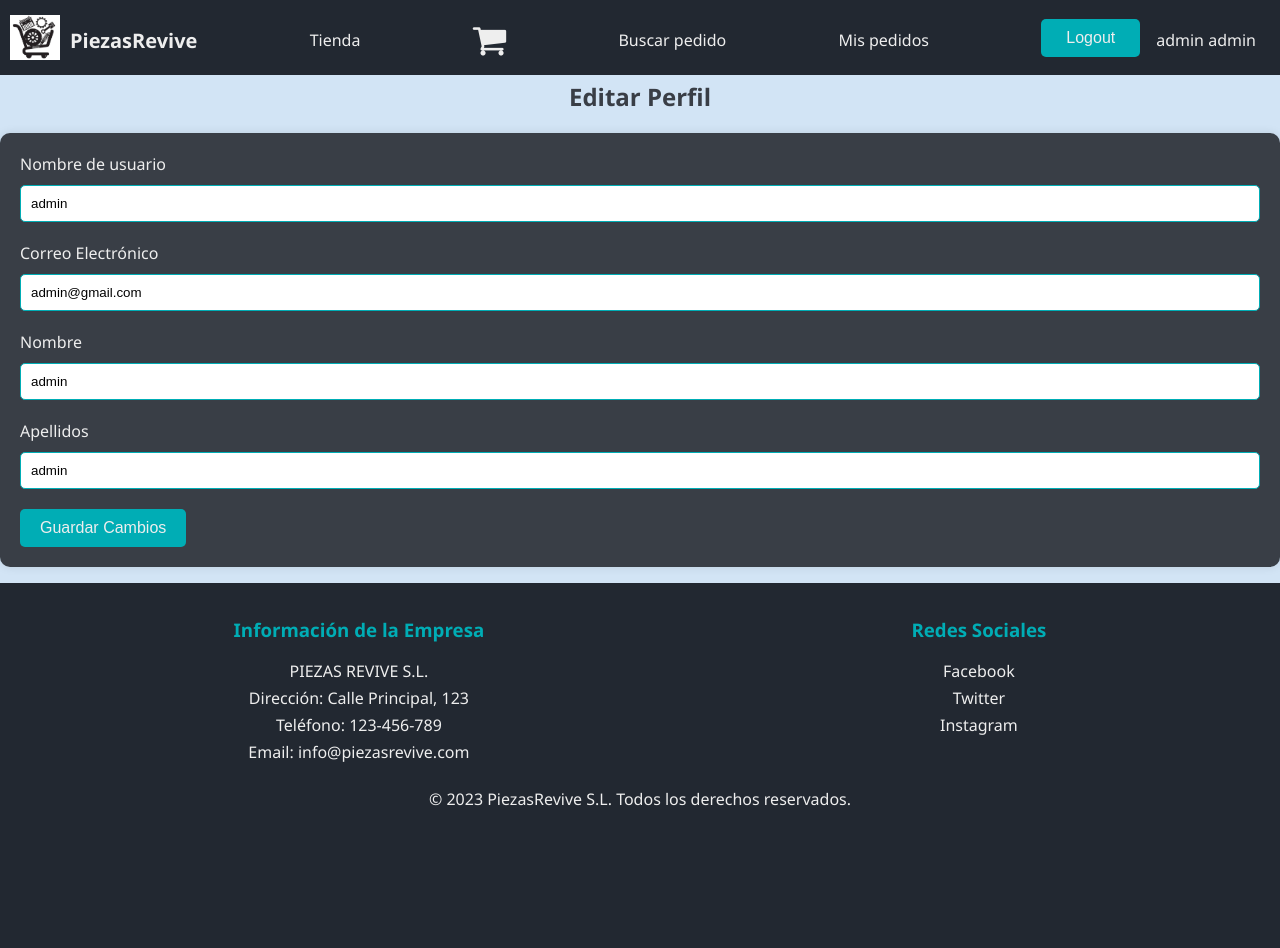
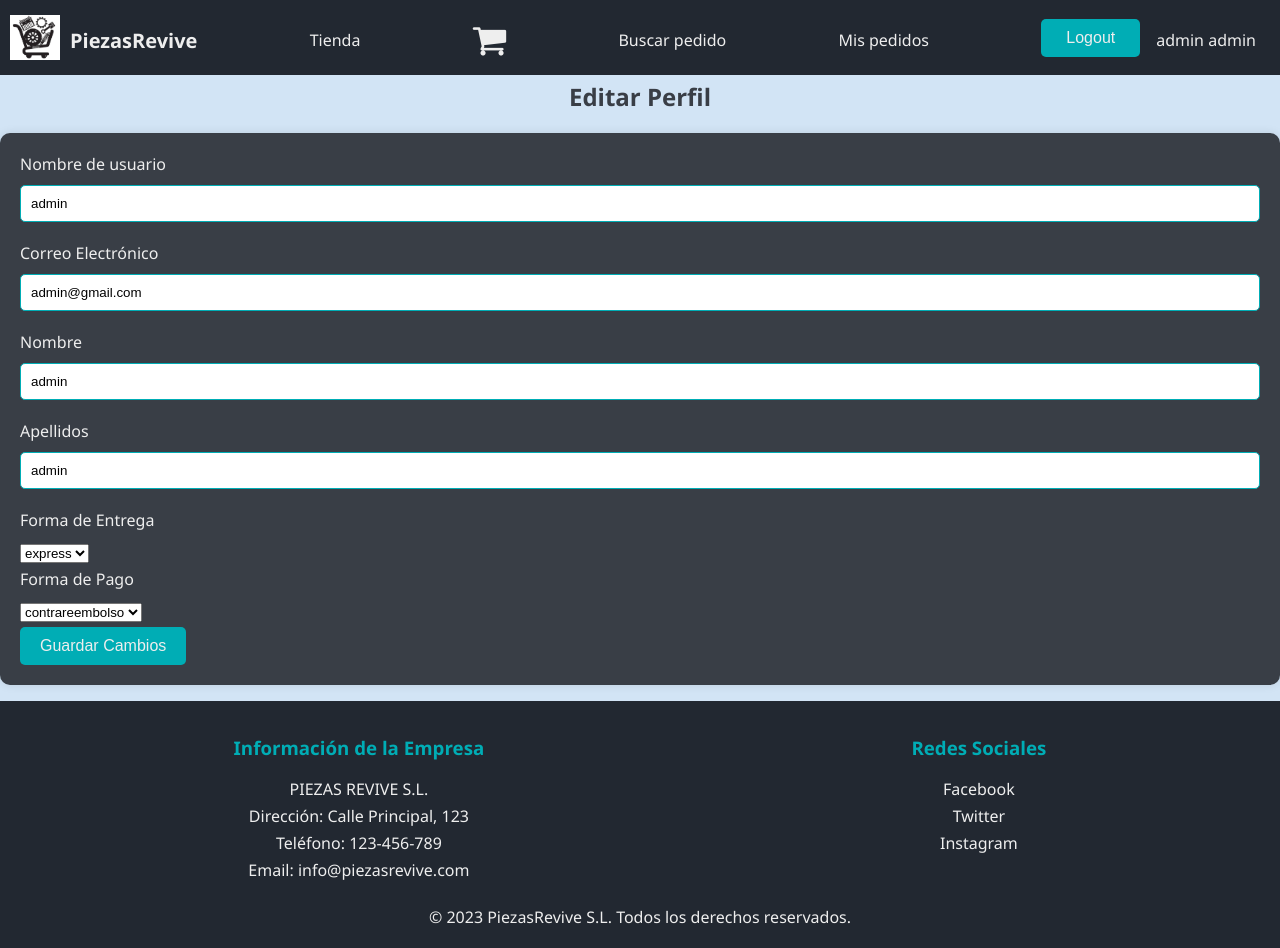
Before and after one commit to diegarlin/piezasRevive, a Django app: page /edit/ in a window 1280 px wide. Before the commit the page ends 806 px from the top, so only its background shows below. Run offline with Django 4.2, Linux system fonts and the light colour scheme; a user stored in the database is signed in; some libraries are stand-ins or nearby versions.

Commit message:
feat: cambios en perfilUsuario

```diff
--- a/piezasRevive/forms.py
+++ b/piezasRevive/forms.py
@@ -8,6 +8,30 @@ class RegistroUsuarioForm(UserCreationForm):
     first_name = forms.CharField(max_length=30, required=True, label="Nombre")
     last_name = forms.CharField(max_length=30, required=True, label="Apellidos")
 
+    EXPRESS = 'express'
+    NORMAL = 'normal'
+
+    FORMA_ENTREGA = (
+        (EXPRESS, 'express'),
+        (NORMAL, 'normal'),
+    )
+
+    forma_entrega = forms.ChoiceField(
+        choices=FORMA_ENTREGA,
+    )
+
+    CONTRAREEMBOLSO = 'contrareembolso'
+    TARJETA = 'tarjeta'
+
+    FORMA_PAGO = (
+        (CONTRAREEMBOLSO, 'contrareembolso'),
+        (TARJETA, 'tarjeta'),
+    )
+
+    forma_pago = forms.ChoiceField(
+        choices=FORMA_PAGO,
+    )
+
     def clean_email(self):
         email = self.cleaned_data.get('email')
         if User.objects.filter(email=email).exists():
@@ -16,7 +40,7 @@ class RegistroUsuarioForm(UserCreationForm):
 
     class Meta:
         model = User
-        fields = ['username', 'email', 'first_name', 'last_name', 'password1', 'password2']
+        fields = ['username', 'email', 'first_name', 'last_name', 'password1', 'password2', 'forma_pago', 'forma_entrega']
 
 class CorreoElectronicoAuthenticationForm(AuthenticationForm):
     username = forms.EmailField(widget=forms.TextInput(attrs={'autofocus': True}), label="Email")
@@ -30,6 +54,30 @@ class EditarPerfilForm(UserChangeForm):
     first_name = forms.CharField(max_length=30, required=True, label="Nombre")
     last_name = forms.CharField(max_length=30, required=True, label="Apellidos")
 
+    EXPRESS = 'express'
+    NORMAL = 'normal'
+
+    FORMA_ENTREGA = (
+        (EXPRESS, 'express'),
+        (NORMAL, 'normal'),
+    )
+
+    forma_entrega = forms.ChoiceField(
+        choices=FORMA_ENTREGA,
+    )
+
+    CONTRAREEMBOLSO = 'contrareembolso'
+    TARJETA = 'tarjeta'
+
+    FORMA_PAGO = (
+        (CONTRAREEMBOLSO, 'contrareembolso'),
+        (TARJETA, 'tarjeta'),
+    )
+
+    forma_pago = forms.ChoiceField(
+        choices=FORMA_PAGO,
+    )
+
     def clean_email(self):
         email = self.cleaned_data.get('email')
         # Excluir el usuario actual de la validación
@@ -39,4 +87,4 @@ class EditarPerfilForm(UserChangeForm):
 
     class Meta:
         model = User
-        fields = ['username', 'email', 'first_name', 'last_name']
+        fields = ['username', 'email', 'first_name', 'last_name', 'forma_entrega', 'forma_pago']
--- a/piezasRevive/templates/piezasRevive/editar_perfil.html
+++ b/piezasRevive/templates/piezasRevive/editar_perfil.html
@@ -42,6 +42,22 @@
         </div>
       </div>
 
+      <!-- Nuevos campos para Forma de Entrega y Forma de Pago -->
+      <div class="mb-3">
+        <label for="{{ form.forma_entrega.id_for_label }}">Forma de Entrega</label>
+        {{ form.forma_entrega }}
+        <div class="invalid-feedback">
+          {{ form.forma_entrega.errors.as_text }}
+        </div>
+      </div>
+
+      <div class="mb-3">
+        <label for="{{ form.forma_pago.id_for_label }}">Forma de Pago</label>
+        {{ form.forma_pago }}
+        <div class="invalid-feedback">
+          {{ form.forma_pago.errors.as_text }}
+        </div>
+      </div>
 
       <button type="submit" class="btn btn-primary">Guardar Cambios</button>
     </form>
--- a/piezasRevive/views.py
+++ b/piezasRevive/views.py
@@ -14,6 +14,15 @@ def register_view(request):
         form = RegistroUsuarioForm(request.POST)
         if form.is_valid():
             user = form.save()
+
+            # Obtener los datos de forma de pago y forma de entrega del RegistroUsuarioForm
+            forma_entrega = form.cleaned_data['forma_entrega']
+            forma_pago = form.cleaned_data['forma_pago']
+
+            # Crear el perfil vinculado al usuario con los datos obtenidos
+            perfil_usuario = PerfilUsuario.objects.create(usuario=user, forma_entrega=forma_entrega, forma_pago=forma_pago)
+
+            # Iniciar sesión y redirigir
             login(request, user)
             messages.success(request, '¡Registro exitoso!')
             return redirect('login')
@@ -61,6 +70,17 @@ def editar_perfil(request):
         form = EditarPerfilForm(request.POST, instance=request.user)
         if form.is_valid():
             form.save()
+
+            # Obtener los datos de forma de pago y forma de entrega del EditarPerfilForm
+            forma_entrega = form.cleaned_data['forma_entrega']
+            forma_pago = form.cleaned_data['forma_pago']
+
+            # Actualizar el perfil vinculado al usuario con los datos obtenidos
+            perfil_usuario, created = PerfilUsuario.objects.get_or_create(usuario=request.user)
+            perfil_usuario.forma_entrega = forma_entrega
+            perfil_usuario.forma_pago = forma_pago
+            perfil_usuario.save()
+
             messages.success(request, 'Perfil actualizado exitosamente.')
             return redirect('index')
     else:
```
Also changed, not shown: piezasRevive/models.py (+27 -1 lines), piezasRevive/templates/piezasRevive/register.html (+14 -1 lines), piezasRevive/migrations/0002_perfilusuario_forma_entrega_perfilusuario_forma_pago.py (added).
